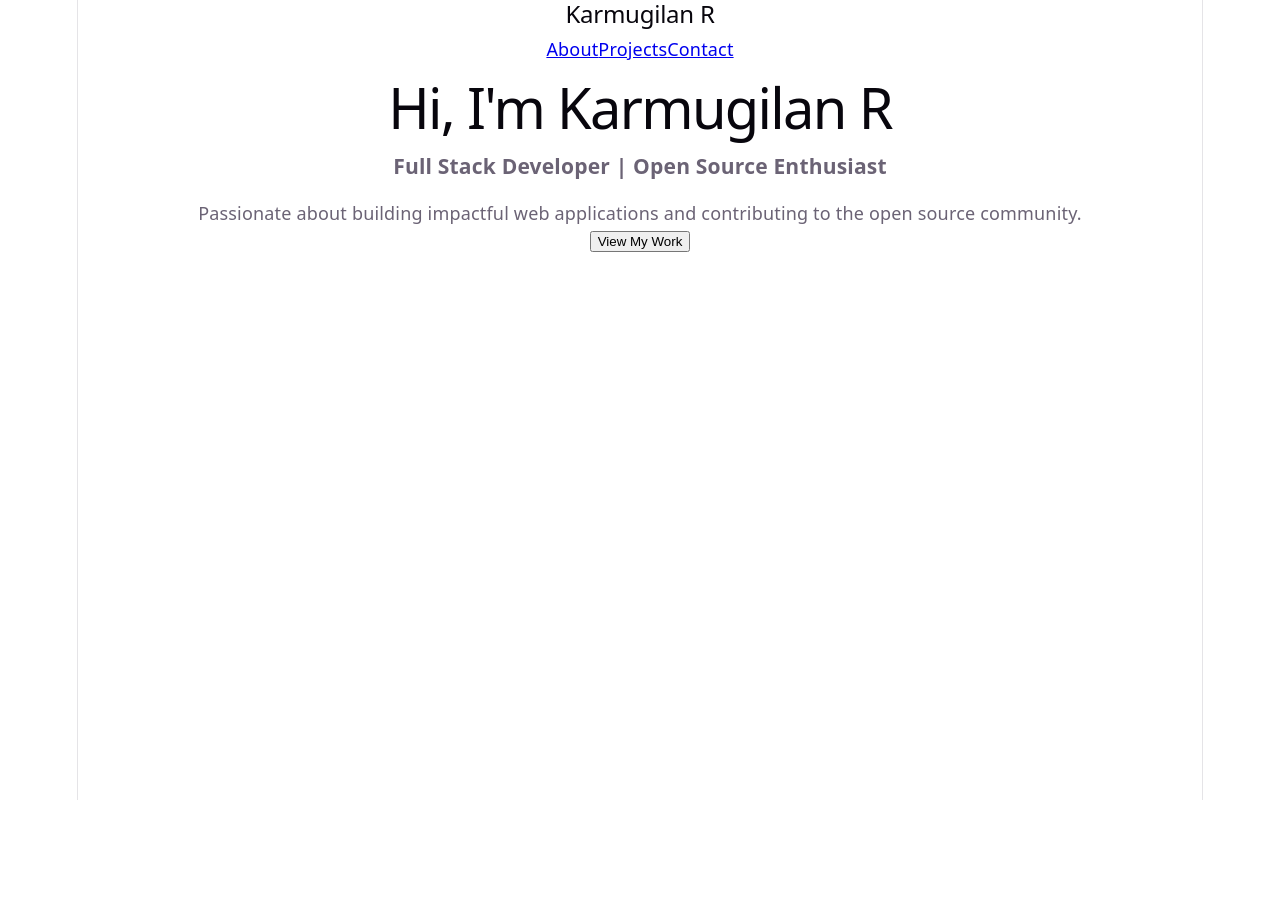
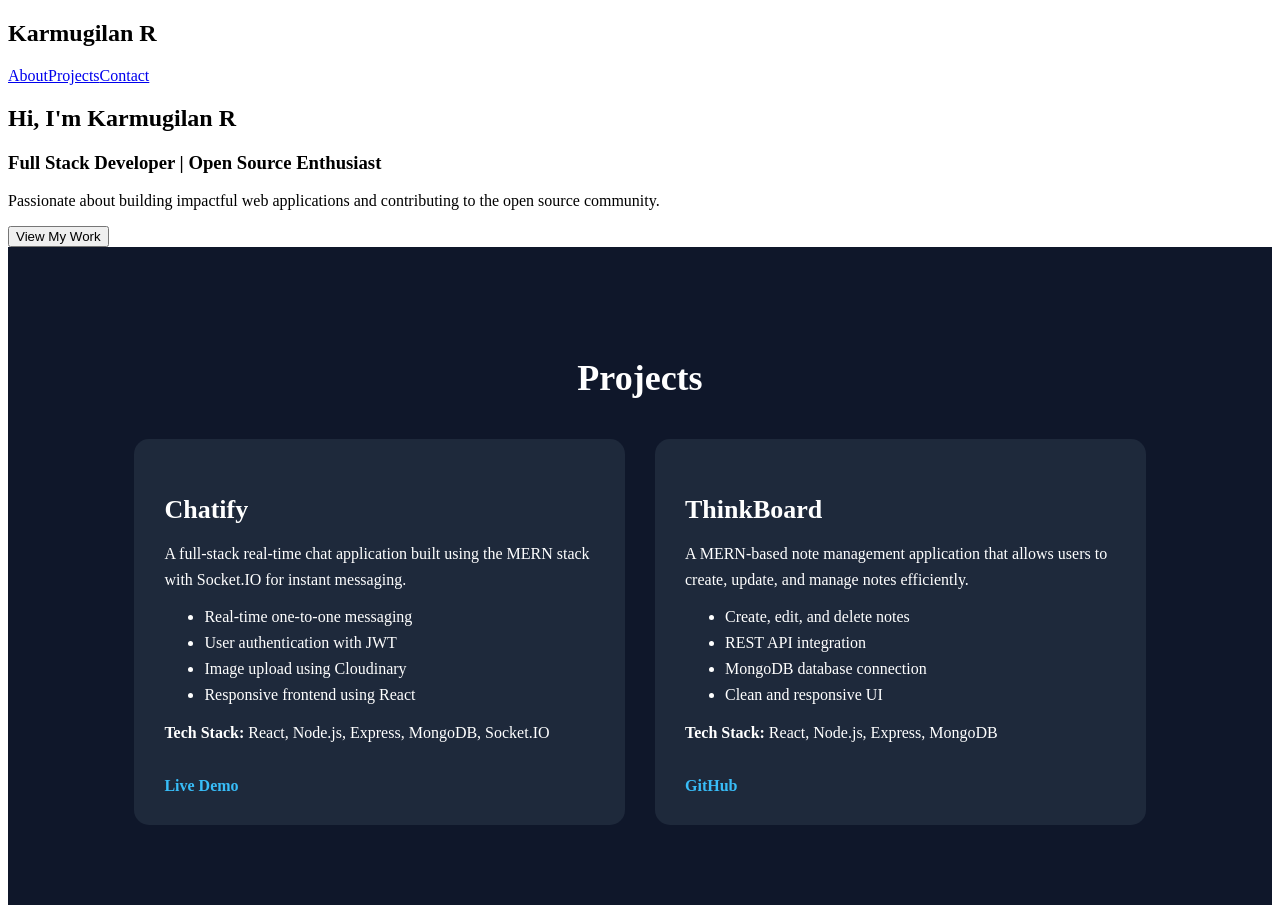
Before and after one commit to Karmugilan-vk/Portfolio, a React (Vite) app: page / in a window 1280 px wide. Before the commit the page ends 800 px from the top, so only its background shows below. Built offline with nearby package versions, Linux system fonts and the light colour scheme.

Commit message:
Add project section

```diff
--- a/src/App.jsx
+++ b/src/App.jsx
@@ -10,15 +10,59 @@ function App() {
         </div>
       </nav>
 
-
       <section className="hero">
         <h1>Hi, I'm Karmugilan R</h1>
         <h3>Full Stack Developer | Open Source Enthusiast</h3>
-        <p>Passionate about building impactful web applications and contributing to the open source community.</p>
+        <p>
+          Passionate about building impactful web applications and contributing
+          to the open source community.
+        </p>
         <button>View My Work</button>
       </section>
+
+      <section id="projects" className="projects">
+        <h2>Projects</h2>
+
+        <div className="project-container">
+          <div className="project-card">
+            <h3>Chatify</h3>
+            <p>
+              A full-stack real-time chat application built using the MERN stack
+              with Socket.IO for instant messaging.
+            </p>
+            <ul>
+              <li>Real-time one-to-one messaging</li>
+              <li>User authentication with JWT</li>
+              <li>Image upload using Cloudinary</li>
+              <li>Responsive frontend using React</li>
+            </ul>
+            <p><strong>Tech Stack:</strong> React, Node.js, Express, MongoDB, Socket.IO</p>
+            <a href="https://chatify-app-tnkv6.sevalla.app/" target="_blank">
+              Live Demo
+            </a>
+          </div>
+
+          <div className="project-card">
+            <h3>ThinkBoard</h3>
+            <p>
+              A MERN-based note management application that allows users to
+              create, update, and manage notes efficiently.
+            </p>
+            <ul>
+              <li>Create, edit, and delete notes</li>
+              <li>REST API integration</li>
+              <li>MongoDB database connection</li>
+              <li>Clean and responsive UI</li>
+            </ul>
+            <p><strong>Tech Stack:</strong> React, Node.js, Express, MongoDB</p>
+            <a href="https://github.com/Karmugilan-vk/ThinkBoard-Application" target="_blank">
+              GitHub
+            </a>
+          </div>
+        </div>
+      </section>
     </div>
-  )
+  );
 }
 
 export default App;
--- a/src/index.css
+++ b/src/index.css
@@ -1,111 +1,49 @@
-:root {
-  --text: #6b6375;
-  --text-h: #08060d;
-  --bg: #fff;
-  --border: #e5e4e7;
-  --code-bg: #f4f3ec;
-  --accent: #aa3bff;
-  --accent-bg: rgba(170, 59, 255, 0.1);
-  --accent-border: rgba(170, 59, 255, 0.5);
-  --social-bg: rgba(244, 243, 236, 0.5);
-  --shadow:
-    rgba(0, 0, 0, 0.1) 0 10px 15px -3px, rgba(0, 0, 0, 0.05) 0 4px 6px -2px;
-
-  --sans: system-ui, 'Segoe UI', Roboto, sans-serif;
-  --heading: system-ui, 'Segoe UI', Roboto, sans-serif;
-  --mono: ui-monospace, Consolas, monospace;
-
-  font: 18px/145% var(--sans);
-  letter-spacing: 0.18px;
-  color-scheme: light dark;
-  color: var(--text);
-  background: var(--bg);
-  font-synthesis: none;
-  text-rendering: optimizeLegibility;
-  -webkit-font-smoothing: antialiased;
-  -moz-osx-font-smoothing: grayscale;
-
-  @media (max-width: 1024px) {
-    font-size: 16px;
-  }
+.projects {
+  padding: 80px 10%;
+  background: #0f172a;
+  color: white;
 }
 
-@media (prefers-color-scheme: dark) {
-  :root {
-    --text: #9ca3af;
-    --text-h: #f3f4f6;
-    --bg: #16171d;
-    --border: #2e303a;
-    --code-bg: #1f2028;
-    --accent: #c084fc;
-    --accent-bg: rgba(192, 132, 252, 0.15);
-    --accent-border: rgba(192, 132, 252, 0.5);
-    --social-bg: rgba(47, 48, 58, 0.5);
-    --shadow:
-      rgba(0, 0, 0, 0.4) 0 10px 15px -3px, rgba(0, 0, 0, 0.25) 0 4px 6px -2px;
-  }
-
-  #social .button-icon {
-    filter: invert(1) brightness(2);
-  }
+.projects h2 {
+  text-align: center;
+  font-size: 36px;
+  margin-bottom: 40px;
 }
 
-body {
-  margin: 0;
+.project-container {
+  display: grid;
+  grid-template-columns: repeat(2, 1fr);
+  gap: 30px;
 }
 
-#root {
-  width: 1126px;
-  max-width: 100%;
-  margin: 0 auto;
-  text-align: center;
-  border-inline: 1px solid var(--border);
-  min-height: 100svh;
-  display: flex;
-  flex-direction: column;
-  box-sizing: border-box;
+.project-card {
+  background: #1e293b;
+  padding: 30px;
+  border-radius: 15px;
+  transition: 0.3s;
 }
 
-h1,
-h2 {
-  font-family: var(--heading);
-  font-weight: 500;
-  color: var(--text-h);
+.project-card:hover {
+  transform: translateY(-8px);
 }
 
-h1 {
-  font-size: 56px;
-  letter-spacing: -1.68px;
-  margin: 32px 0;
-  @media (max-width: 1024px) {
-    font-size: 36px;
-    margin: 20px 0;
-  }
-}
-h2 {
-  font-size: 24px;
-  line-height: 118%;
-  letter-spacing: -0.24px;
-  margin: 0 0 8px;
-  @media (max-width: 1024px) {
-    font-size: 20px;
-  }
-}
-p {
-  margin: 0;
+.project-card h3 {
+  font-size: 26px;
+  margin-bottom: 15px;
 }
 
-code,
-.counter {
-  font-family: var(--mono);
-  display: inline-flex;
-  border-radius: 4px;
-  color: var(--text-h);
+.project-card p {
+  line-height: 1.6;
 }
 
-code {
-  font-size: 15px;
-  line-height: 135%;
-  padding: 4px 8px;
-  background: var(--code-bg);
+.project-card li {
+  margin-bottom: 8px;
 }
+
+.project-card a {
+  display: inline-block;
+  margin-top: 15px;
+  color: #38bdf8;
+  text-decoration: none;
+  font-weight: bold;
+}
```
